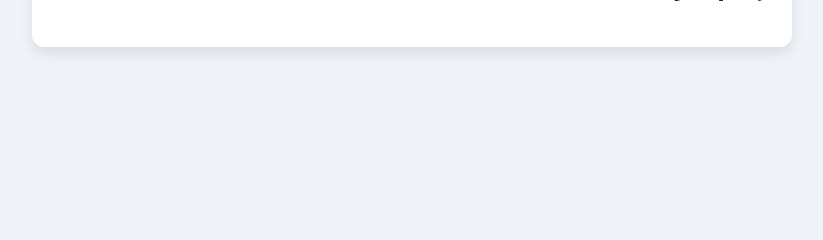
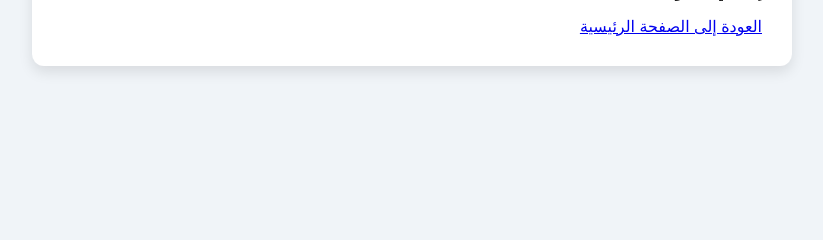
Before and after one commit to mohammadtout24/electionV1, a Django app: template candidates/templates/candidates/candidate_results.html in a window 1280 px wide. Shown: the part 448-688 px from the top of the page, without its empty margins (228-1051 px from the left). Run offline with Django 5.2, Linux system fonts and the light colour scheme; the template is opened without the code that fills it: values that come from a table or form of the project are taken from there, others are empty; data comes from the database, SQL or seed files in the repository; some libraries are stand-ins or nearby versions.

Commit message:
Update candidate_results.html

```diff
--- a/candidates/templates/candidates/candidate_results.html
+++ b/candidates/templates/candidates/candidate_results.html
@@ -116,6 +116,7 @@
 
     <p><strong>إجمالي الأصوات:</strong> {{ total_votes }}</p>
 
+    <a href="{% url 'home' %}" class="back-link">العودة إلى الصفحة الرئيسية</a>
 
 </div>
 </body>
```
